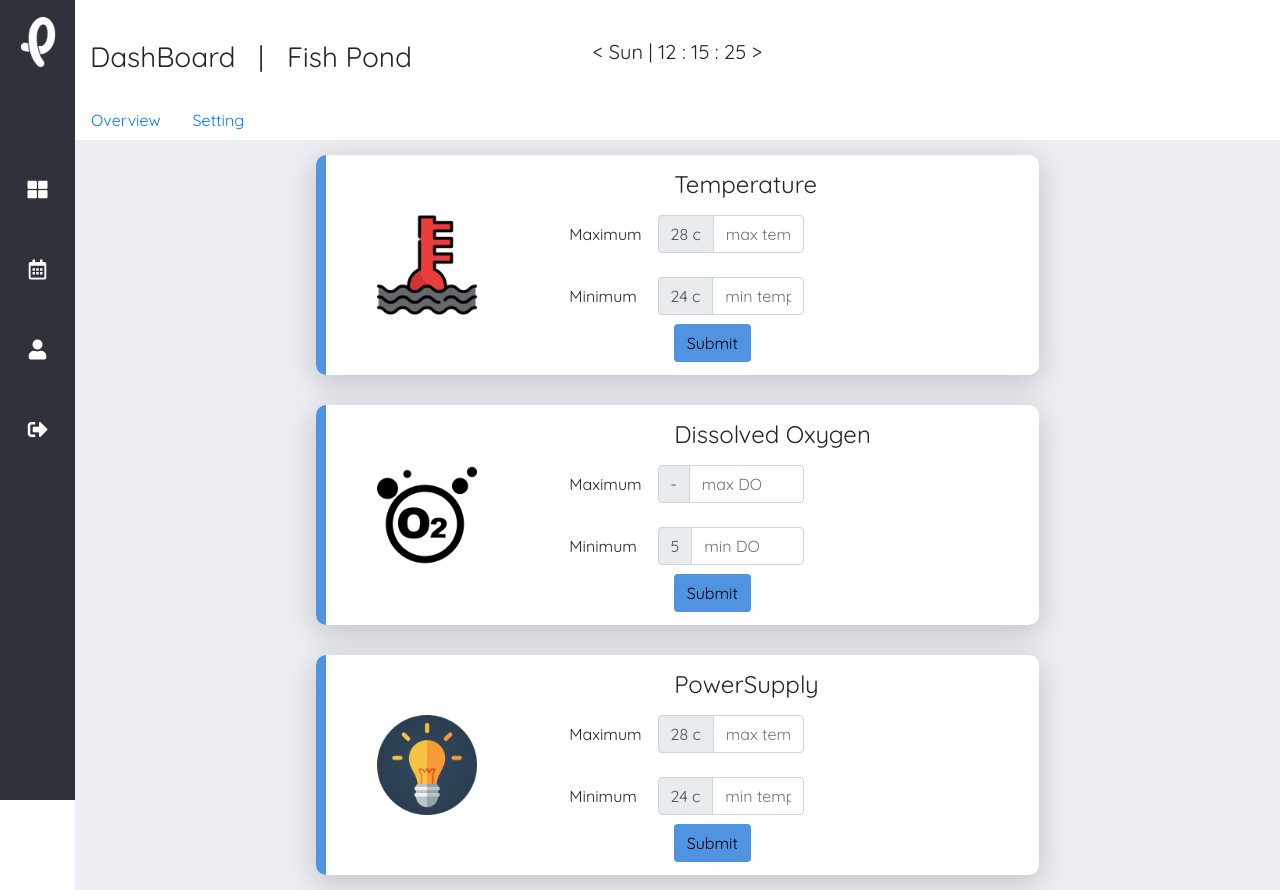
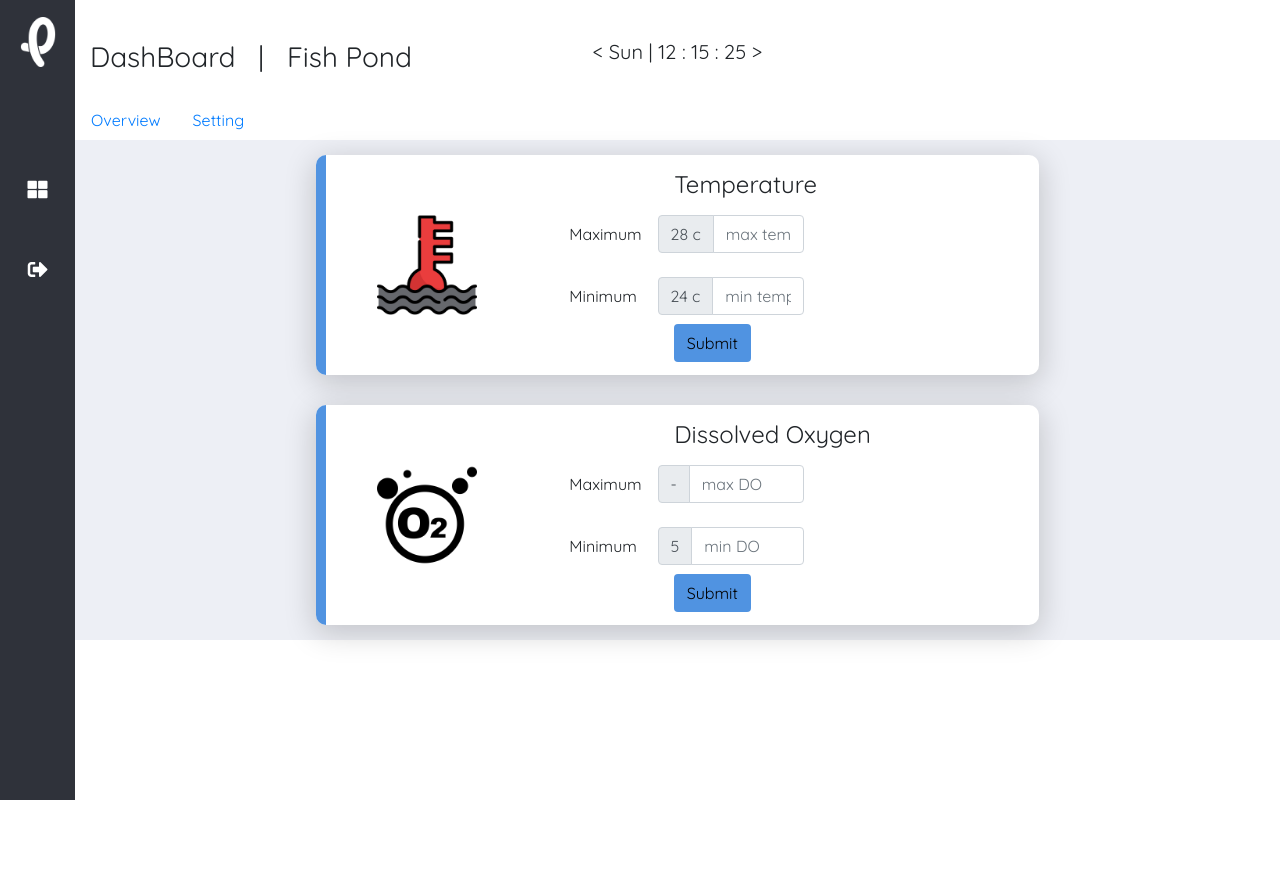
Before and after one commit to densiteb/thisisit, a Django app: page /setting/ in a window 1280 px wide. After the commit the page ends 800 px from the top, so only its background shows below. Run offline with Django 3.2, Linux system fonts and the light colour scheme; a user stored in the database is signed in; data that the repository does not hold is empty; some libraries are stand-ins or nearby versions.

Commit message:
Init commit

```diff
--- a/fishpond/templates/fishpond/setting.html
+++ b/fishpond/templates/fishpond/setting.html
@@ -25,8 +25,6 @@
             </div>
             <ul>
                 <li><a class="fas fa-th-large" href="{% url 'fishpond-dash' %}" ></a></li>
-                <li><a href="" class="far fa-calendar-alt"></a></li>
-                <li><a href="" class="fas fa-user"></a></li>
                 <li><a href="{% url 'fishpond-logout' %}" class="fas fa-sign-out-alt"></a></li>
             </ul>
         </div>
@@ -183,53 +181,6 @@
         </div>
         <!-- *********************************************************************************************************************** -->
         <!-- Card 3 for setting here -->
-        <div class="row the-content">
-            <div class="setting-container">
-                <div class="box">
-                    <div class="row">
-                        <!-- mini line here -->
-                        <div class="col-md-1 box-1 ">
-                            <div class="left-line"></div>
-                        </div>
-                        <!-- logo here -->
-                        <div class="col-md-2 box-2 ">
-                            <img src="{% static 'img/light-bulb.png' %}" alt="">
-                        </div>
-                        <!--Input form here -->
-                        <div class="col-md-9 ">
-                            <div class="box-9">
-                                <form >
-                                    <label class="header-setting-label"><h4>PowerSupply</h4></label>
-                                    <div class="form-group row">
-                                        <label for="inputPassword3" class="col-sm-2 col-form-label">Maximum</label>
-                                        <div class="col-sm-4">
-                                            <div class="input-group mb-2">
-                                                <div class="input-group-prepend">
-                                                    <div class="input-group-text">28 c</div> <!-- Number Only Check here-->
-                                                </div>
-                                                <input type="text" class="form-control" id="inlineFormInputGroup" placeholder="max temp">
-                                            </div>
-                                        </div>
-                                    </div>
-                                    <div class="form-group row">
-                                        <label for="inputPassword3" class="col-sm-2 col-form-label">Minimum</label>
-                                        <div class="col-sm-4">
-                                            <div class="input-group mb-2">
-                                                <div class="input-group-prepend">
-                                                    <div class="input-group-text">24 c</div> <!-- Number Only Check here-->
-                                                </div>
-                                                <input type="text" class="form-control" id="inlineFormInputGroup" placeholder="min temp">
-                                            </div>
-                                        </div>
-                                    </div>
-                                    <button type="submit" class="btn main-bg-1 mb-2 ">Submit</button>
-                                </form>
-                            </div>
-                        </div>
-                    </div>
-
-                </div>
-            </div>
         </div>
 
         <!-- End of Chart.js -->
```
Also changed, not shown: README.md (added).
